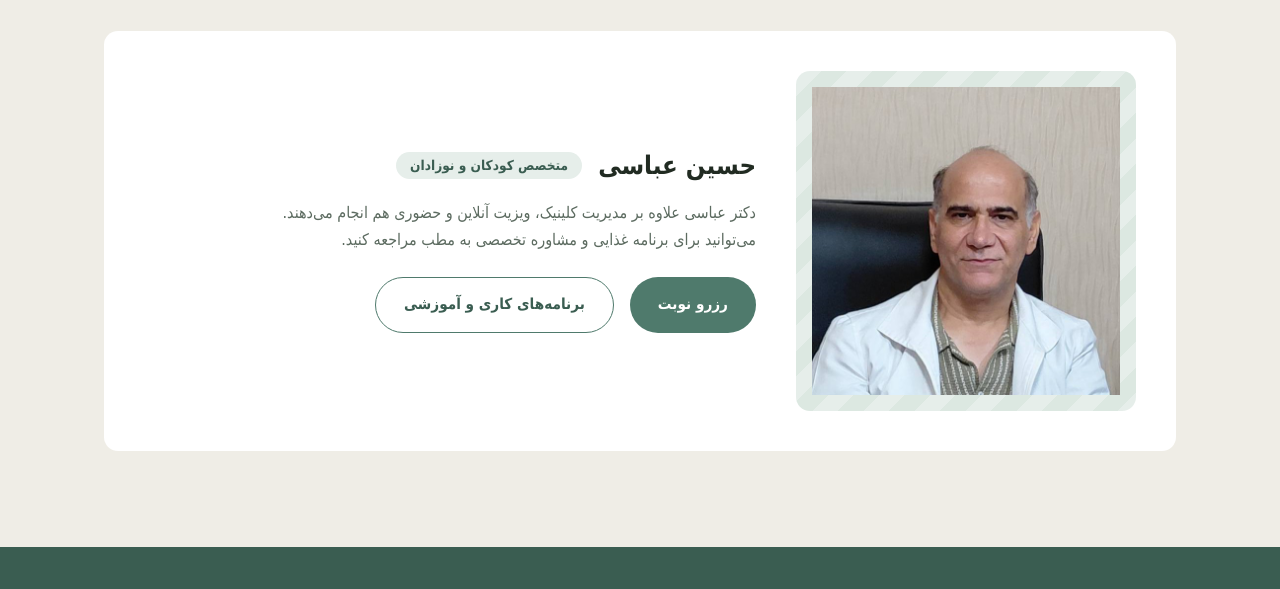
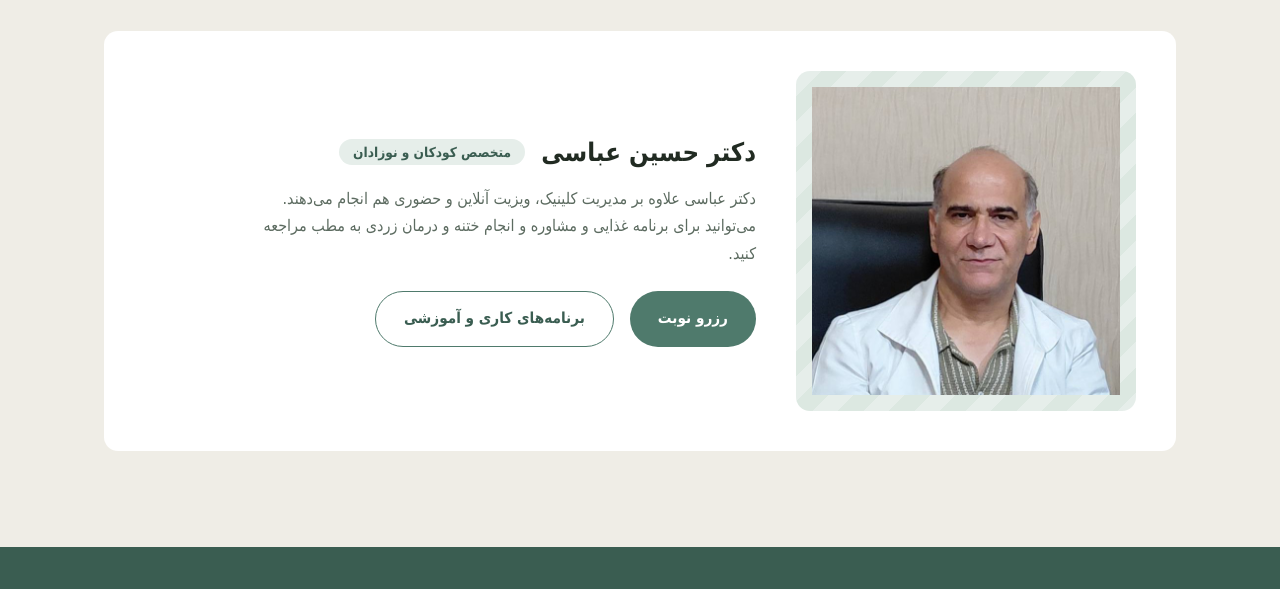
Before and after one commit to drhoseinabbasi/website, a plain HTML site: page index.html in a window 1280 px wide. Shown: the part 2820-3409 px from the top of the page. Drawn offline with Linux system fonts and the light colour scheme; a small style sheet from the web is missing.

Commit message:
doc info edited

```diff
--- a/index.html
+++ b/index.html
@@ -124,10 +124,10 @@
           </div>
           <div class="doctor-body">
             <h3 class="doctor-name">
-              حسین عباسی
+              دکتر حسین عباسی
               <span class="doctor-specialty">متخصص کودکان و نوزادان</span>
             </h3>
-            <p>دکتر عباسی علاوه بر مدیریت کلینیک، ویزیت آنلاین و حضوری هم انجام می‌دهند. می‌توانید برای برنامه غذایی و مشاوره تخصصی به مطب مراجعه کنید.</p>
+            <p>دکتر عباسی علاوه بر مدیریت کلینیک، ویزیت آنلاین و حضوری هم انجام می‌دهند. می‌توانید برای برنامه غذایی و مشاوره و انجام ختنه و درمان زردی به مطب مراجعه کنید.</p>
             <div class="doctor-actions">
               <a href="https://doctoreto.com/doctor/dr-hosein-abbasi/GnQKXq" class="btn btn-primary">رزرو نوبت</a>
               <a href="https://o-lieh.github.io/peditric-clinic-qrcode/" class="btn btn-outline">برنامه‌های کاری و آموزشی</a>
```
